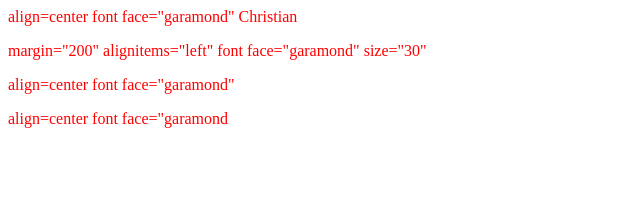
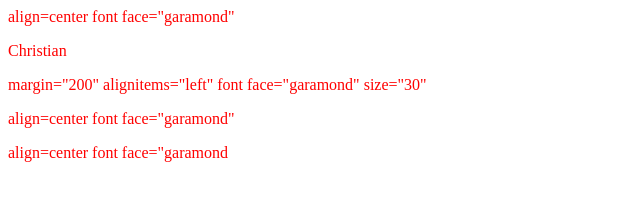
Before and after one commit to gripenvik/gripenvik.github.io, a plain HTML site: page Christian.html in a window 1280 px wide. Shown: the whole page, without its empty margins (0-640 px from the left). Drawn offline with Linux system fonts and the light colour scheme.

Commit message:
Update Christian.html

```diff
--- a/Christian.html
+++ b/Christian.html
@@ -7,7 +7,7 @@
 </head>
 
 <body bgcolorolor="#000000" text="#FF0000">
-<p>align=center font face="garamond" Christian</p>
+<p>align=center font face="garamond"</p>Christian
 <p> margin="200" alignitems="left" font face="garamond" size="30"<This is where I publish my stories online.></p>
 <p>align=center font face="garamond" <a href="Brother Soul, Sister Flame"></a></p>
 <p>align=center font face="garamond <a href="https://gripenvik.github.io/index.html>Back to Gripenvik</a></p>
```
